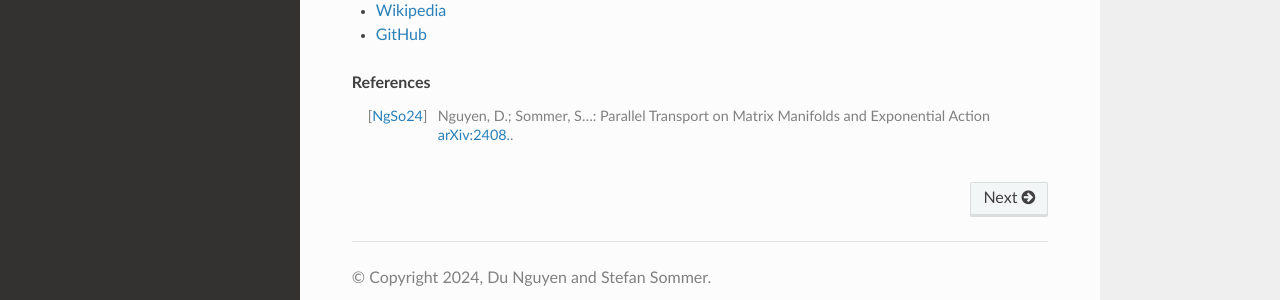
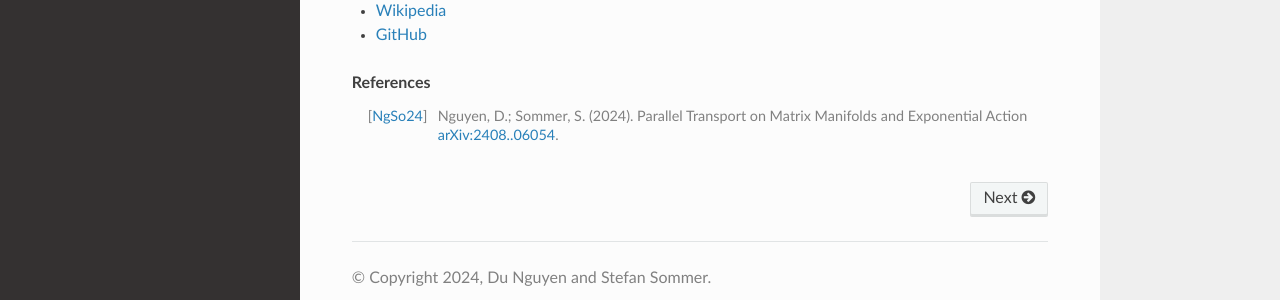
Before and after one commit to dnguyend/par-trans, a Sphinx documentation site: the page built from docs/index.rst, in a window 1280 px wide and 1071 px high. Shown: the part 725-1025 px from the top of the window. Built offline with Sphinx 7.4.7 and the Read the Docs theme 2.0.0, drawn with Linux system fonts in a browser that asks for light colours.

Commit message:
add arxiv reference

```diff
--- a/docs/index.rst
+++ b/docs/index.rst
@@ -37,4 +37,4 @@ Indices and tables
    GitHub <https://github.com/dnguyend/par-trans>
 
 .. rubric:: References
-.. [NgSo24] Nguyen, D.; Sommer, S...: Parallel Transport on Matrix Manifolds and Exponential Action `arXiv:2408. <https://arxiv.org/abs/2408.>`_.
+.. [NgSo24] Nguyen, D.; Sommer, S. (2024). Parallel Transport on Matrix Manifolds and Exponential Action `arXiv:2408..06054 <https://arxiv.org/abs/2408.06054>`_.
```
